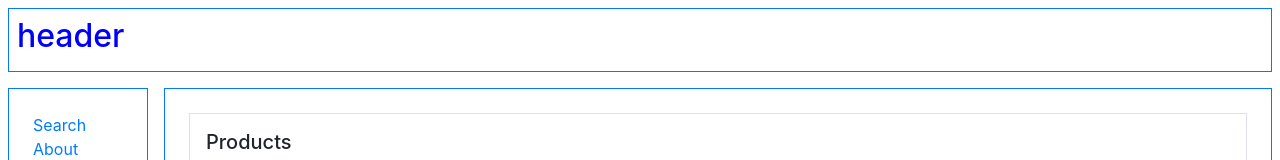
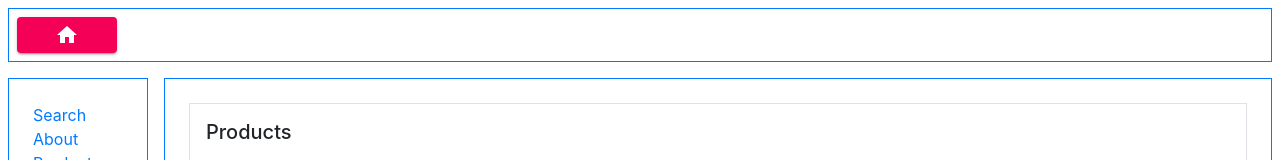
Before and after one commit to Mykhailo-Gogol/react-app-shop, a React (Create React App) app: page / in a window 1280 px wide. Shown: the top 160 px of the page. Built offline with nearby package versions, Linux system fonts and the light colour scheme.

Commit message:
Додає кнопку Home

```diff
--- a/src/components/Footer/index.js
+++ b/src/components/Footer/index.js
@@ -1,5 +1,3 @@
-import React from "react";
-
 const Footer = () => {
   return (
     <div className="p-2 m-2 d-flex justify-content-center border border-primary">
--- a/src/components/Header/index.js
+++ b/src/components/Header/index.js
@@ -1,16 +1,30 @@
-import { createUseStyles } from "react-jss";
+import React from "react";
+import { makeStyles } from "@material-ui/core/styles";
+import SvgIcon from "@material-ui/core/SvgIcon";
+import Button from "@material-ui/core/Button";
 
-const useStyles = createUseStyles({
-  logo: {
-    color: "blue",
+const useStyles = makeStyles({
+  home: {
+    width: "100px",
   },
 });
 
 const Header = () => {
   const classes = useStyles();
+
+  const HomeIcon = () => {
+    return (
+      <SvgIcon>
+        <path d="M10 20v-6h4v6h5v-8h3L12 3 2 12h3v8z" />
+      </SvgIcon>
+    );
+  };
+
   return (
-    <div className={"p-2 m-2 border border-primary"}>
-      <h2 className={classes.logo}>header</h2>
+    <div className={"p-2 m-2 border border-primary d-flex"}>
+      <Button className={classes.home} variant="contained" color="secondary">
+        <HomeIcon color="secondary" />
+      </Button>
     </div>
   );
 };
```
Also changed, not shown: src/pages/Registration/index.js (+18 -1 lines).
